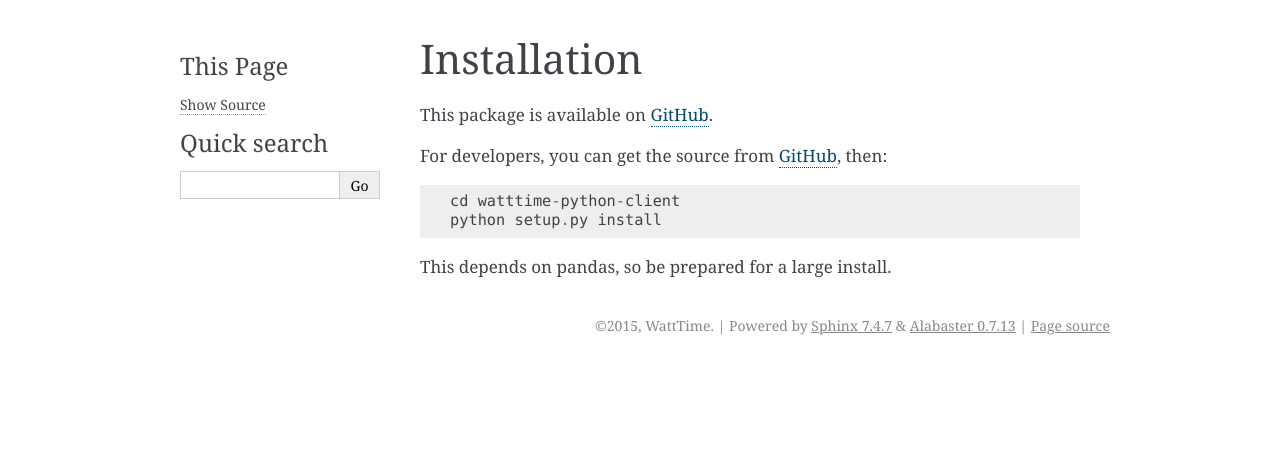
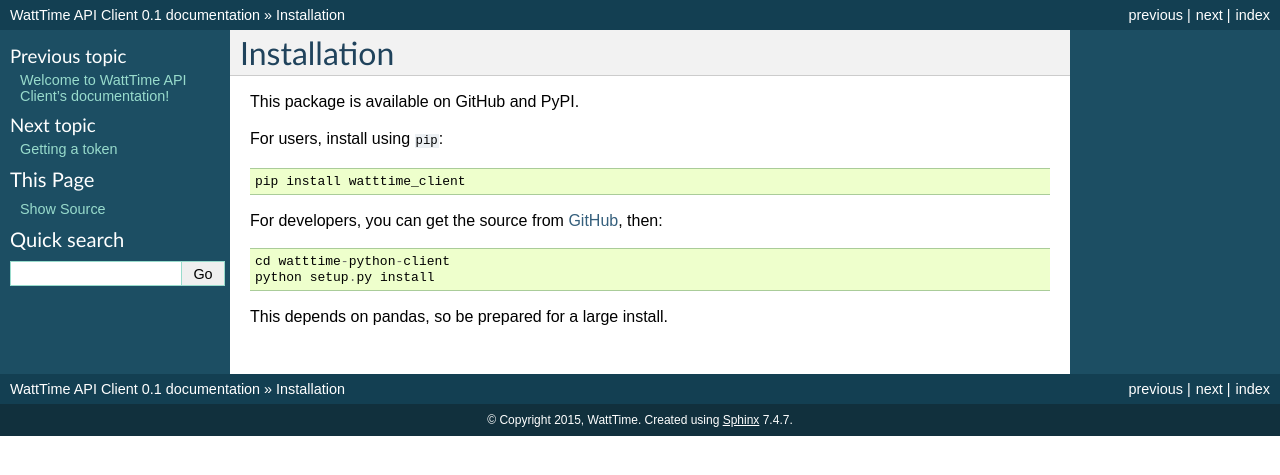
Before and after one commit to rdhyee/watttime-python-client, a Sphinx documentation site: the page built from docs/install.rst, in a window 1280 px wide. Shown: the top 475 px of the page. Built offline with Sphinx 7.4.7, drawn with Linux system fonts in a browser that asks for light colours.

Commit message:
add to pypi

```diff
--- a/docs/conf.py
+++ b/docs/conf.py
@@ -112,7 +112,7 @@
 
 # The theme to use for HTML and HTML Help pages.  See the documentation for
 # a list of builtin themes.
-html_theme = 'alabaster'
+html_theme = 'default'
 
 # Theme options are theme-specific and customize the look and feel of a theme
 # further.  For a list of options available for each theme, see the
--- a/docs/install.rst
+++ b/docs/install.rst
@@ -2,7 +2,11 @@
 ============
 
 This package is available
-on `GitHub <https://github.com/WattTime/watttime-python-client>`_.
+on GitHub and PyPI.
+
+For users, install using ``pip``::
+
+   pip install watttime_client
 
 For developers, you can get the source from `GitHub <https://github.com/WattTime/watttime-python-client.git>`_, then::
 
```
Also changed, not shown: README.md (+2 -0 lines).
